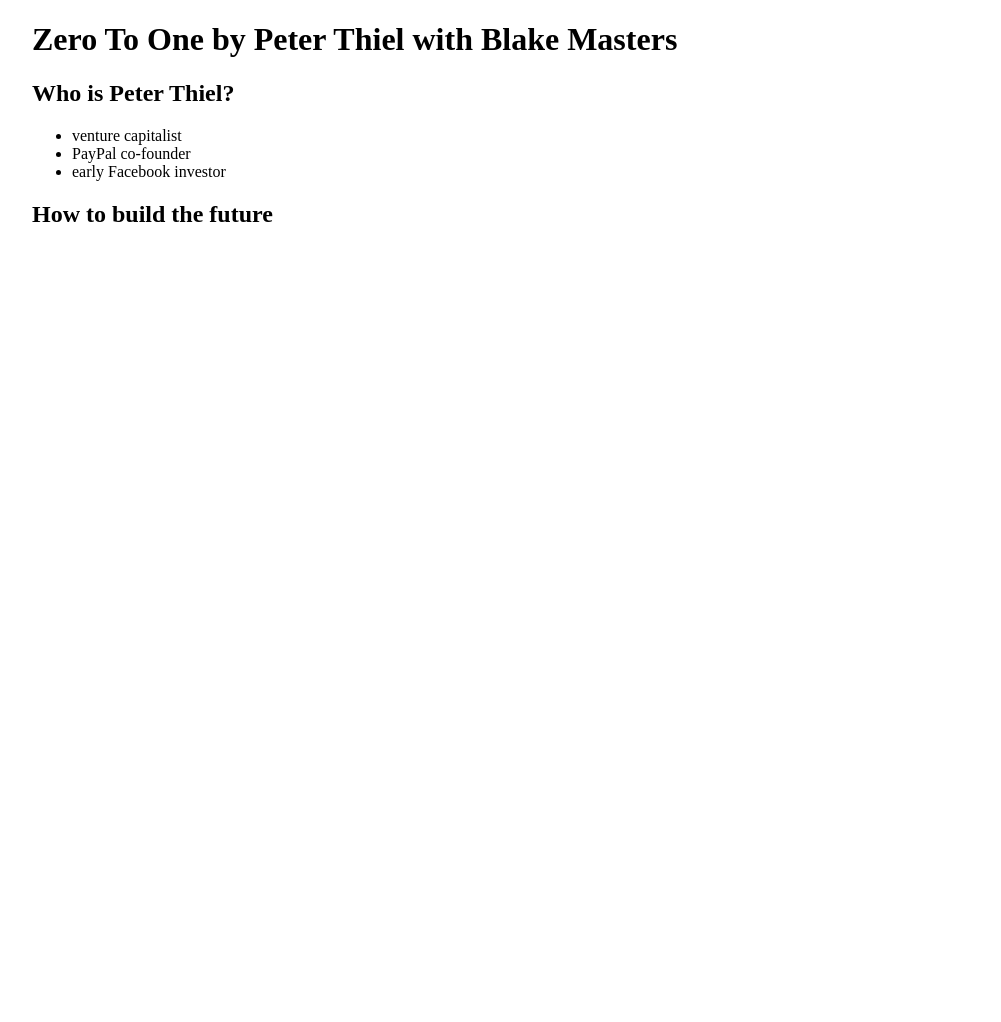
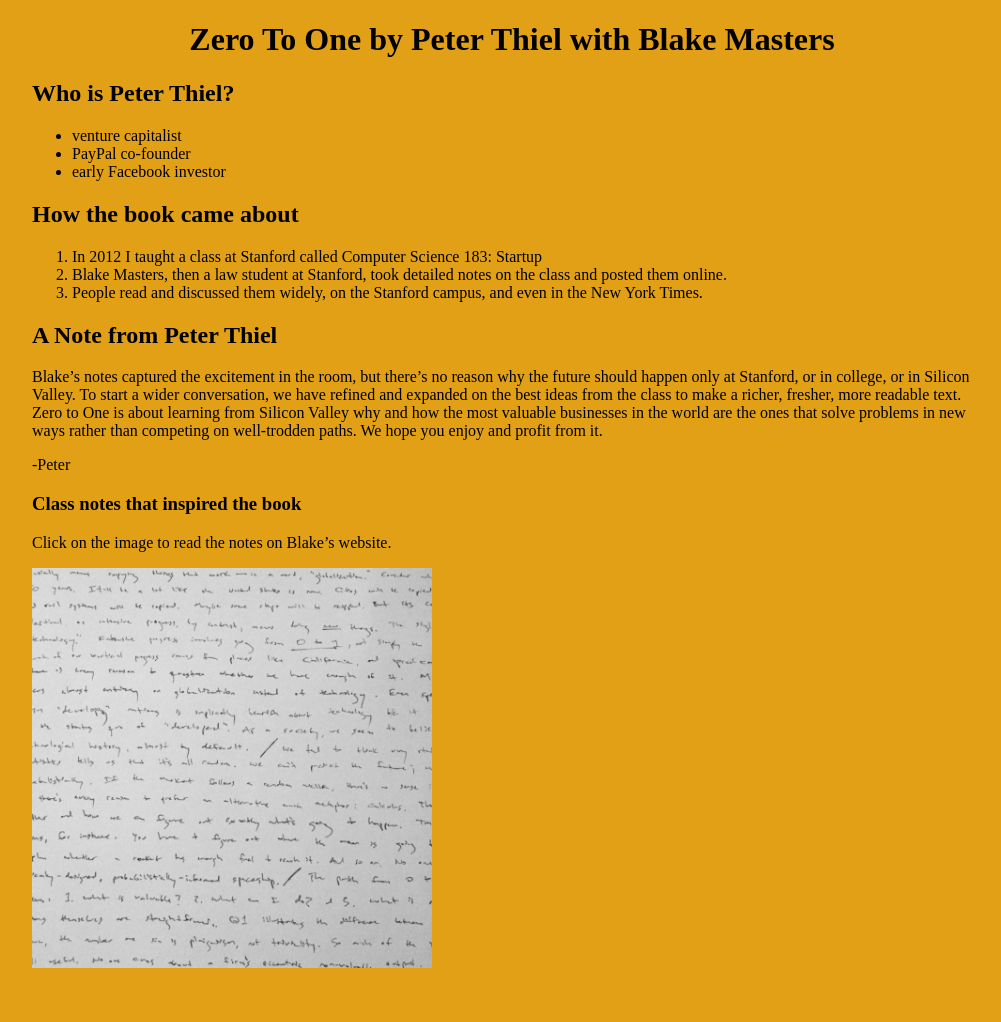
Before and after one commit to domdaviesit/code-base-bootcamp-notes, a plain HTML site: page section-2-html/Project-1/index.html in a window 1280 px wide. Shown: the whole page, without its empty margins (128-1129 px from the left). Before the commit the page ends 800 px from the top, so only its background shows below. Drawn offline with Linux system fonts and the light colour scheme.

Commit message:
Project 1 - added images and a link

```diff
--- a/section-2-html/Project-1/index.html
+++ b/section-2-html/Project-1/index.html
@@ -10,6 +10,19 @@
     body {
       width: 960px;
       margin: 0 auto;
+      background-color: #E2A016;
+    }
+
+    h1 {
+      text-align: center;
+    }
+
+    img {
+      width: 400px;
+    }
+
+    footer {
+      height: 50px;
     }
   </style>
 </head>
@@ -22,7 +35,27 @@
     <li>PayPal co-founder</li>
     <li>early Facebook investor</li>
   </ul>
-  <h2>How to build the future</h2>
+  <h2>How the book came about</h2>
+  <ol>
+    <li>In 2012 I taught a class at Stanford called Computer Science 183: Startup</li>
+    <li>Blake Masters, then a law student at Stanford, took detailed notes on the class and posted them online.</li>
+    <li>People read and discussed them widely, on the Stanford campus, and even in the New York Times.</li>
+  </ol>
+  <h2>A Note from Peter Thiel</h2>
+  <p>Blake’s notes captured the excitement in the room, but there’s no reason why the future should happen only at Stanford,
+    or in college, or in Silicon Valley. To start a wider conversation, we have refined and expanded on the best ideas from
+    the class to make a richer, fresher, more readable text. Zero to One is about learning from Silicon Valley why and how
+    the most valuable businesses in the world are the ones that solve problems in new ways rather than competing on well-trodden
+    paths. We hope you enjoy and profit from it.</p>
+  <p> -Peter</p>
+  <h3>Class notes that inspired the book</h3>
+  <p>Click on the image to read the notes on Blake’s website.</p>
+  <a href="http://blakemasters.com/peter-thiels-cs183-startup" target="_blank">
+    <img src="images/class notes.jpg" alt="class notes that inspired the book">
+  </a>
+  <footer>
+
+  </footer>
 </body>
 
 </html>
```
Also changed, not shown: section-2-html/Project-1/images/class notes.jpg (added), section-2-html/Project-1/images/draft.jpg (added).
